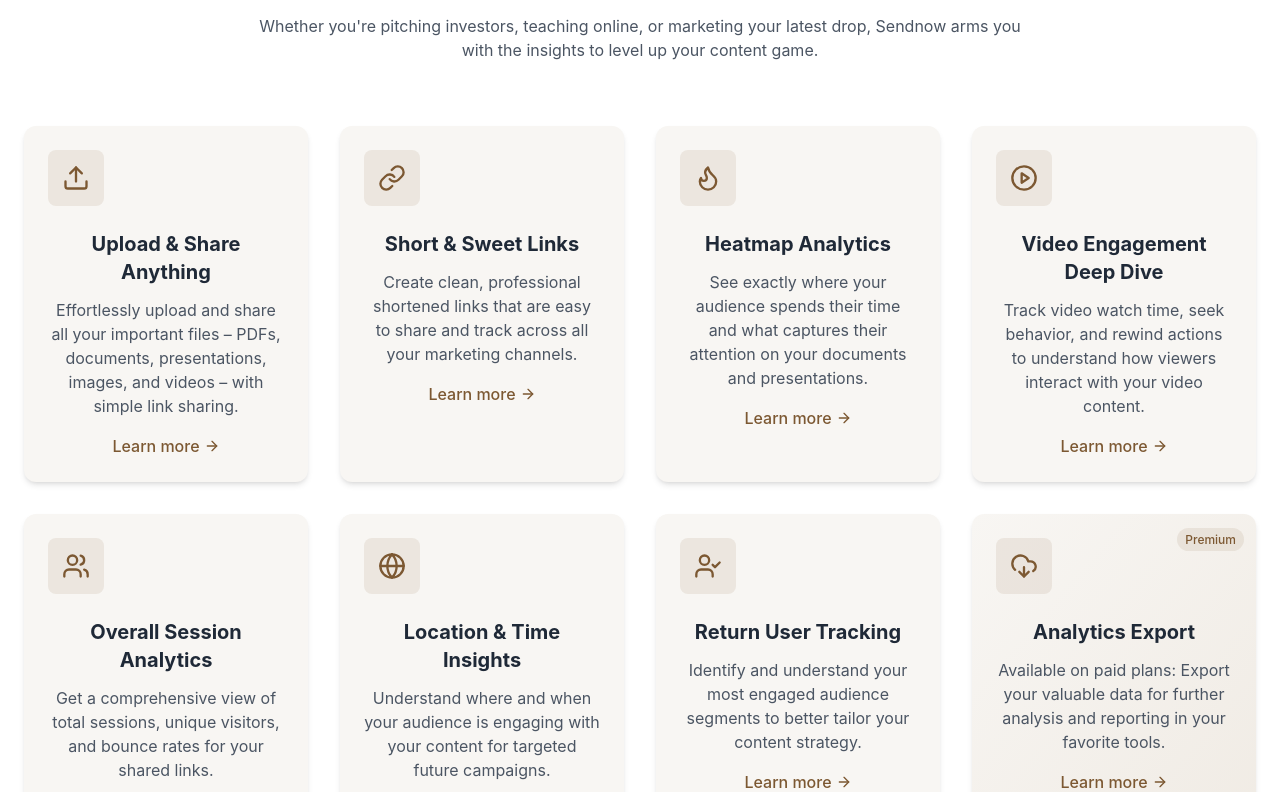
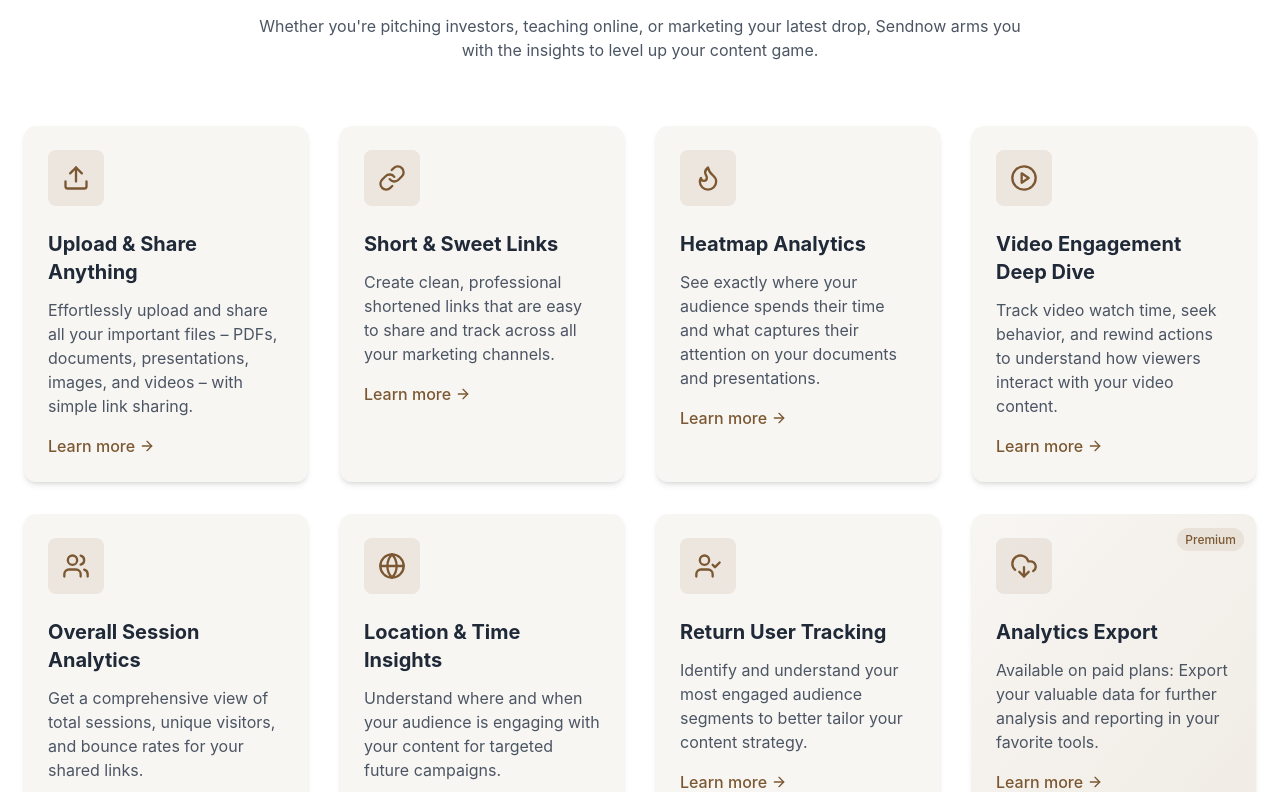
Before and after one commit to Get-analytics/Sndnow, a React (Create React App) app: page / in a window 1280 px wide. Shown: the part 2668-3460 px from the top of the page. Built offline with nearby package versions, Linux system fonts and the light colour scheme.

Commit message:
Update FeatureSection.jsx
updated

```diff
--- a/src/Component/FeatureSection.jsx
+++ b/src/Component/FeatureSection.jsx
@@ -102,7 +102,7 @@ const FeatureSection = () => {
     <section id="features" className="py-16 bg-white" ref={sectionRef}>
       <div className="container mx-auto px-6">
         <motion.div
-          className="max-w-3xl mx-auto text-center mb-16"
+          className="max-w-3xl mx-auto  mb-16"
           initial={{ opacity: 0, y: 20 }}
           animate={inView ? { opacity: 1, y: 0 } : { opacity: 0, y: 20 }}
           transition={{ duration: 0.6 }}
@@ -127,7 +127,7 @@ const FeatureSection = () => {
             return (
               <motion.div
                 key={index}
-                className={`feature-card ${isPremiumFeature ? 'bg-gradient-to-br from-[#F8F6F3] to-[#F0EBE4]' : 'bg-[#F8F6F3]'} rounded-xl p-6 shadow-md transition-all duration-300 hover:shadow-xl hover:-translate-y-1 relative overflow-hidden`}
+                className={`feature-card ${isPremiumFeature ? 'bg-gradient-to-br from-[#F8F6F3] to-[#F0EBE4]' : 'bg-[#F8F6F3]'} rounded-xl p-6 shadow-md transition-all duration-300 hover:shadow-xl hover:-translate-y-1 relative overflow-hidden text-left `}
                 variants={itemVariants}
               >
                 {isPremiumFeature && (
@@ -140,9 +140,9 @@ const FeatureSection = () => {
                 <div className="bg-[#7C5832] bg-opacity-10 w-14 h-14 rounded-lg flex items-center justify-center mb-6">
                   {feature.icon}
                 </div>
-                <h3 className="font-bold text-xl mb-3 text-gray-800 text-center">{feature.title}</h3>
-                <p className="text-gray-600 mb-4 text-center">{feature.description}</p>
-                <a href="#" className="text-[#7C5832] font-medium flex items-center justify-center group">
+                <h3 className="font-bold text-xl mb-3 text-gray-800">{feature.title}</h3>
+                <p className="text-gray-600 mb-4">{feature.description}</p>
+                <a href="#" className="text-[#7C5832] font-medium flex items-center group">
                   Learn more
                   <ArrowRight className="w-4 h-4 ml-1 transition-transform duration-300 group-hover:translate-x-1" />
                 </a>
```
